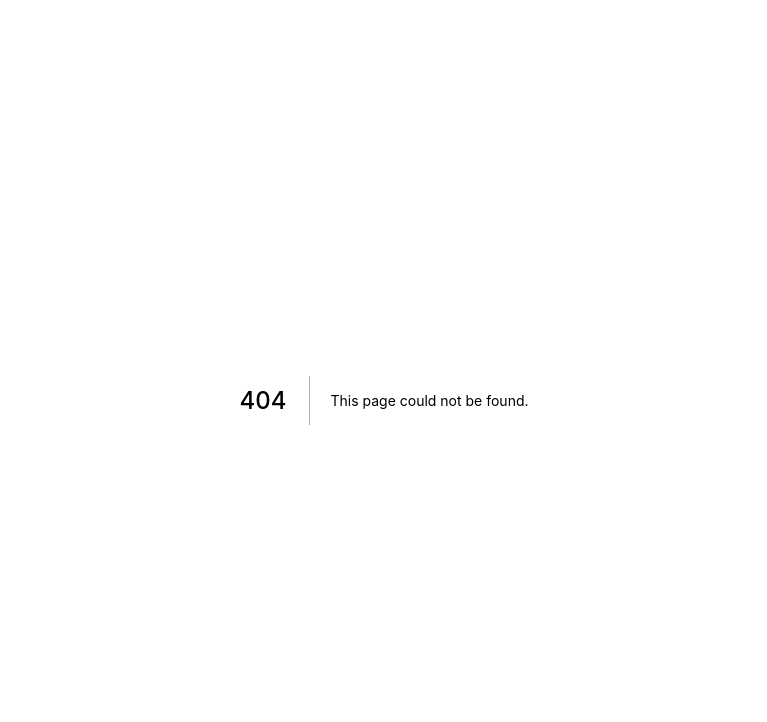
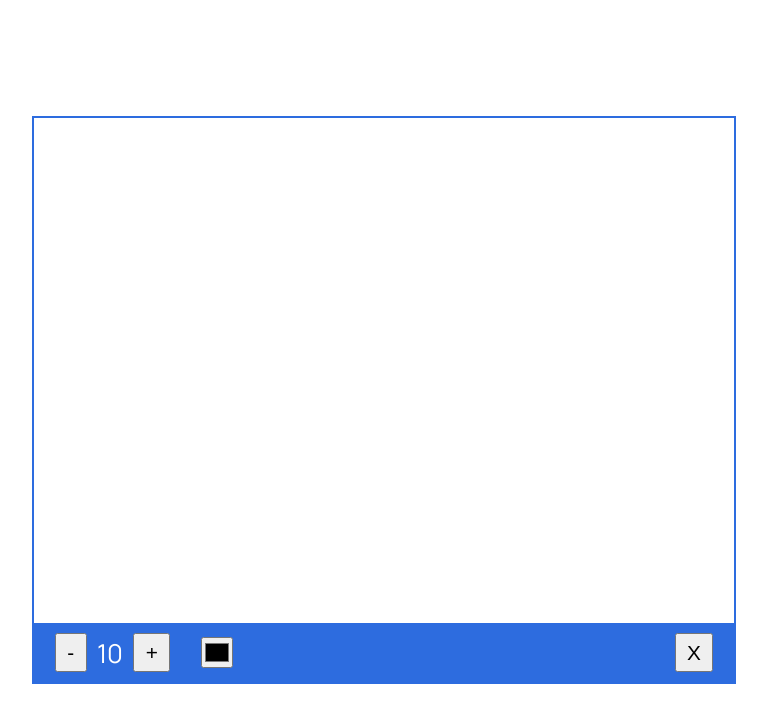
Before and after one commit to benxene/7days-50projects, a Next.js app: page /drawing-app in a window 1280 px wide. Before the commit this address had no page. Shown: the top 722 px of the page, without its empty margins (256-1023 px from the left). Built offline with nearby package versions, Linux system fonts and the light colour scheme.

Commit message:
drawing app added (#111)

```diff
--- /dev/null
+++ b/src/pages/drawing-app.tsx
@@ -0,0 +1,199 @@
+import Head from 'next/head';
+import { useState, useRef, useEffect } from 'react';
+import styled from 'styled-components';
+
+import { Alert } from '../components/Utilities';
+
+import { colors } from '../constants/theme';
+
+type Coordinates = {
+  x: number;
+  y: number;
+};
+
+export default function DrawingApp() {
+  const [size, setSize] = useState(10);
+  const [color, setColor] = useState('#000');
+
+  const canvasRef = useRef<HTMLCanvasElement>(null);
+  const [context, setContext] = useState<CanvasRenderingContext2D | null>(null);
+
+  useEffect(() => {
+    let mouseDown: boolean = false;
+    let start: Coordinates = { x: 0, y: 0 };
+    let end: Coordinates = { x: 0, y: 0 };
+    let canvasOffsetLeft: number = 0;
+    let canvasOffsetTop: number = 0;
+
+    function handleMouseDown(evt: MouseEvent) {
+      mouseDown = true;
+
+      start = {
+        x: evt.clientX - canvasOffsetLeft,
+        y: evt.clientY - canvasOffsetTop
+      };
+
+      end = {
+        x: evt.clientX - canvasOffsetLeft,
+        y: evt.clientY - canvasOffsetTop
+      };
+    }
+
+    function handleMouseUp(evt: MouseEvent) {
+      mouseDown = false;
+    }
+
+    function handleMouseMove(evt: MouseEvent) {
+      if (mouseDown && context) {
+        start = {
+          x: end.x,
+          y: end.y
+        };
+
+        end = {
+          x: evt.clientX - canvasOffsetLeft,
+          y: evt.clientY - canvasOffsetTop
+        };
+
+        context.beginPath();
+        context.moveTo(start.x, start.y);
+        context.lineTo(end.x, end.y);
+        context.lineCap = 'round';
+        context.strokeStyle = color;
+        context.lineWidth = size;
+        context.stroke();
+        context.closePath();
+      }
+    }
+
+    if (canvasRef.current) {
+      const renderCtx = canvasRef.current.getContext('2d');
+
+      if (renderCtx) {
+        canvasRef.current.addEventListener('mousedown', handleMouseDown);
+        canvasRef.current.addEventListener('mouseup', handleMouseUp);
+        canvasRef.current.addEventListener('mousemove', handleMouseMove);
+
+        canvasOffsetLeft = canvasRef.current.offsetLeft;
+        canvasOffsetTop = canvasRef.current.offsetTop;
+        if (!context) {
+          setContext(renderCtx);
+        }
+      }
+    }
+
+    return function cleanup() {
+      if (canvasRef.current) {
+        canvasRef.current.removeEventListener('mousedown', handleMouseDown);
+        canvasRef.current.removeEventListener('mouseup', handleMouseUp);
+        canvasRef.current.removeEventListener('mousemove', handleMouseMove);
+      }
+    };
+  }, [context, size, color]);
+
+  const handleClear = () => {
+    if (context) {
+      context.clearRect(0, 0, context.canvas.width, context.canvas.height);
+    }
+  };
+
+  const handleColorChange = (e: React.ChangeEvent<HTMLInputElement>) => {
+    setColor(e.target.value);
+  };
+
+  return (
+    <>
+      <Head>
+        <title>Drawing App | 7 days 50 projects</title>
+      </Head>
+      <Section>
+        <Alert color='white' bgColor='#00b029'>
+          Use Laptop for better experience
+        </Alert>
+        <Main>
+          <canvas ref={canvasRef} width='700' height='500'></canvas>
+          <Toolbar>
+            <button
+              onClick={() => {
+                if (size === 5) return;
+                setSize(old => old - 5);
+              }}
+            >
+              -
+            </button>
+            <span>{size}</span>
+            <button
+              onClick={() => {
+                if (size === 50) return;
+                setSize(old => old + 5);
+              }}
+            >
+              +
+            </button>
+            <input type='color' value={color} onChange={handleColorChange} />
+            <button onClick={handleClear}>X</button>
+          </Toolbar>
+        </Main>
+      </Section>
+    </>
+  );
+}
+
+const Section = styled.section`
+  min-height: 100vh;
+  background-color: #fff;
+  display: flex;
+  padding: 2rem;
+  flex-direction: column;
+  justify-content: center;
+  align-items: center;
+  color: #fff;
+`;
+
+const Main = styled.div`
+  border: 2px solid ${colors.primary};
+
+  /* & canvas {
+    width: 700px;
+    height: 500px;
+
+    @media (max-width: 750px) {
+      width: 500px;
+    }
+
+    @media (max-width: 550px) {
+      width: 400px;
+    }
+
+    @media (max-width: 450px) {
+      width: 300px;
+    }
+  } */
+`;
+
+const Toolbar = styled.div`
+  background-color: ${colors.primary};
+  padding: 1rem 2rem;
+  font-size: 2.5rem;
+  display: flex;
+  align-items: center;
+
+  & input[type='color'] {
+    cursor: pointer;
+    height: 3rem;
+    padding: 0.1rem;
+    margin-left: 3rem;
+    width: 3rem;
+    margin-right: auto;
+  }
+
+  & span {
+    margin: 0 1rem;
+  }
+
+  & button {
+    padding: 0.5rem 1rem;
+    font-size: 2rem;
+    cursor: pointer;
+  }
+`;
```
